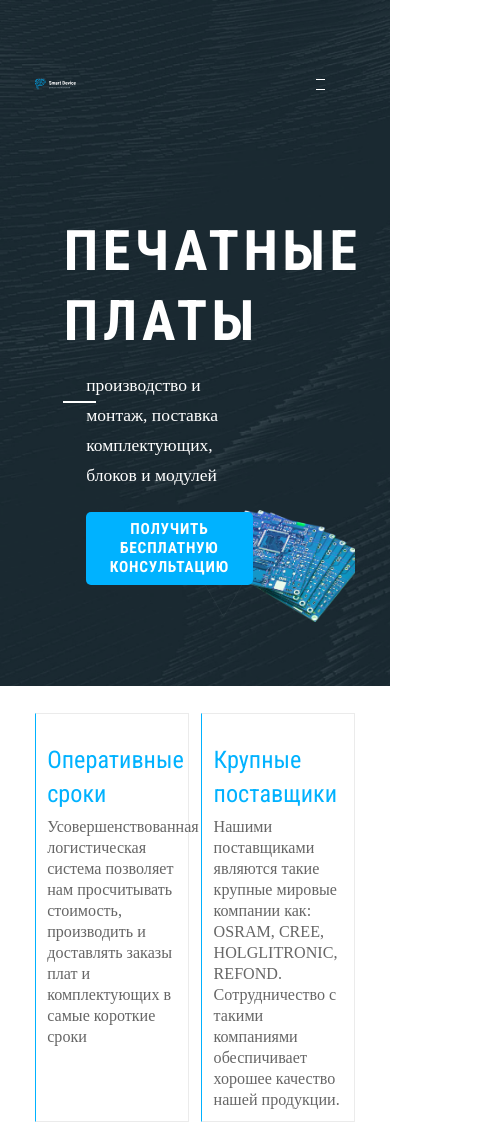
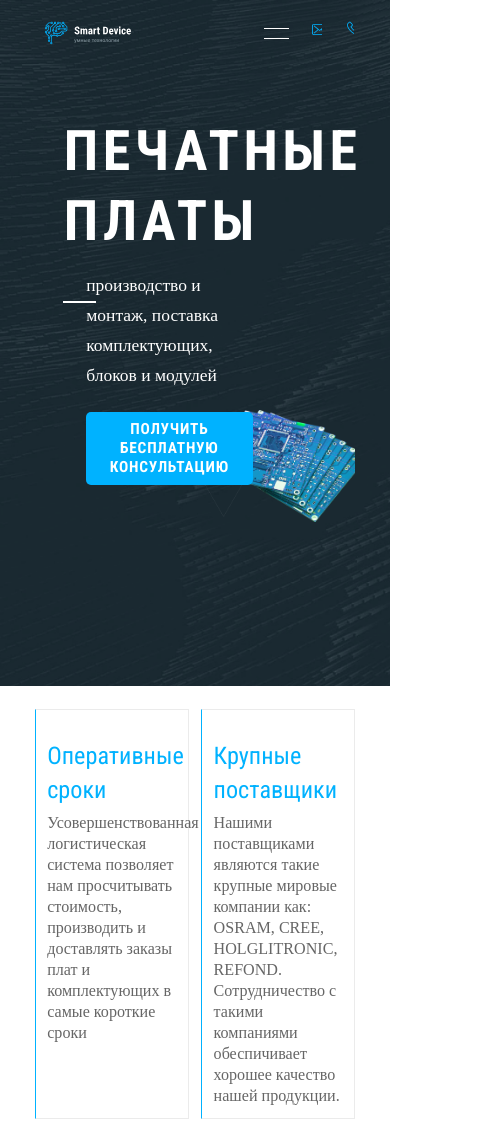
Before and after one commit to NadegdaMu/NadegdaMu.github.io, a plain HTML site: page index.html in a window 390 px wide. Shown: the top 1125 px of the page, 498 px wide, since content can reach past the window. Drawn offline with Linux system fonts and the light colour scheme; a web font is replaced by a local one.

Commit message:
подключение стиливого файла с расширением min

```diff
--- a/css/style.css
+++ b/css/style.css
@@ -337,7 +337,7 @@ html {
           box-sizing: inherit; }
 
 .advantages {
-  padding-top: 7%; }
+  padding-top: 6%; }
   @media (max-width: 770px) {
     .advantages {
       margin-bottom: 1.3%; } }
@@ -598,7 +598,7 @@ html {
 .header-main {
   position: relative;
   min-height: 781px;
-  padding-top: 1.6%;
+  padding-top: 1%;
   background: #1B2D37 url(../img/header/bg-header.png) no-repeat;
   background-size: cover; }
   @media (max-width: 770px) {
@@ -639,9 +639,8 @@ html {
           align-items: center; }
 
 .logo {
-  width: 83%;
   padding-top: 1%;
-  margin-right: 37%; }
+  margin-left: 3%; }
   @media (max-width: 320px) {
     .logo {
       width: 56px;
@@ -664,7 +663,7 @@ html {
 
 .header-top__burger {
   position: relative;
-  width: 87px;
+  width: 31px;
   height: 11px;
   margin-left: 6.5%;
   border-top: 1px solid #fff;
--- a/index.html
+++ b/index.html
@@ -4,7 +4,7 @@
   <meta charset="UTF-8">
   <meta name="viewport" content="width=device-width, initial-scale=1">
   <title>Smart</title>
-  <link href="css/style.css" rel="stylesheet">
+  <link href="css/style.min.css" rel="stylesheet">
   <link href="https://fonts.googleapis.com/css?family=Roboto:400,500,700&display=swap" rel="stylesheet">
   <link href="https://fonts.googleapis.com/css?family=Roboto+Condensed:400,700&display=swap" rel="stylesheet">
   <link href="https://fonts.googleapis.com/css?family=PT+Mono&display=swap" rel="stylesheet">
@@ -47,7 +47,7 @@
       <div class="header-top">
         <div class="logo">
           <a href="index.html">
-            <svg class="logo__svg"><use xlink:href="#logo-header"></use></svg>
+            <svg class="logo__svg" width="202" height="52"><use xlink:href="#logo-header"></use></svg>
           </a>
         </div>
 
```
Also changed, not shown: css/style.min.css.
